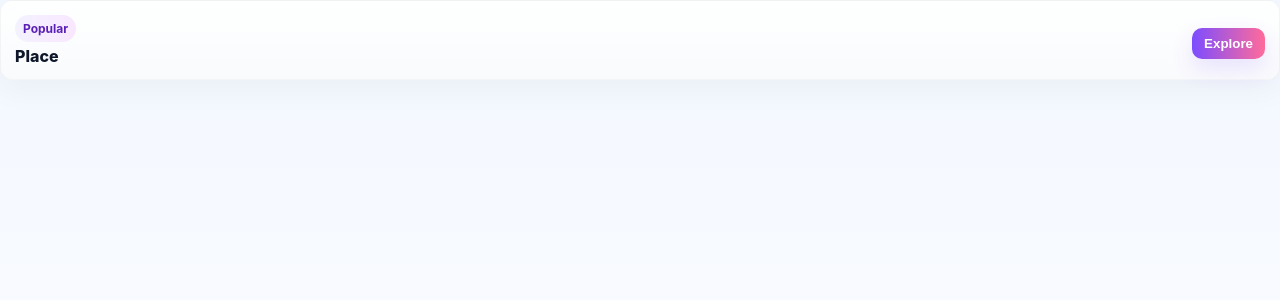
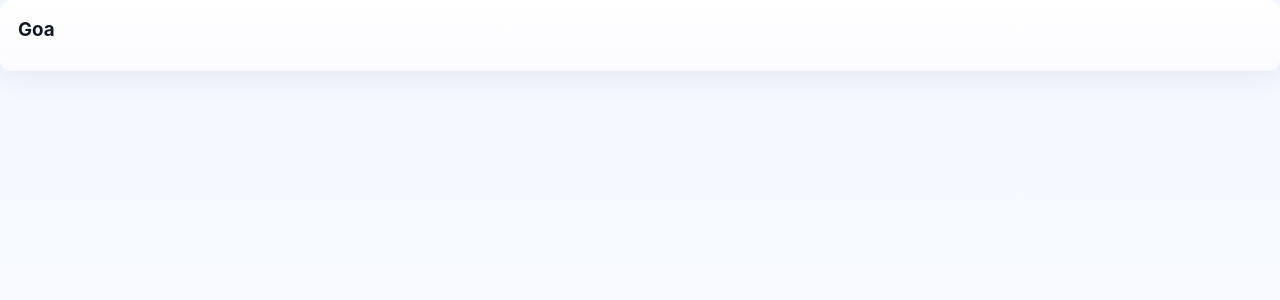
Before and after one commit to anil2941985/panchi-app, a Next.js app: page /components/PlanCard in a window 1280 px wide. Shown: the top 300 px of the page. Built offline with nearby package versions, Linux system fonts and the light colour scheme.

Commit message:
Update PlanCard.js

```diff
--- a/pages/components/PlanCard.js
+++ b/pages/components/PlanCard.js
@@ -1,81 +1,17 @@
 // pages/components/PlanCard.js
 import React from "react";
 
-/**
- * Simple, server-safe PlanCard component.
- * Exports a default React component that is safe for Next.js prerender.
- *
- * Props:
- *  - title (string)
- *  - subtitle (string)
- *  - range (string)
- *  - tag (string) optional
- */
-
-export default function PlanCard({ title = "Place", subtitle = "", range = "", tag = "Popular" }) {
+export default function PlanCard({ title = "Goa", subtitle, children }) {
   return (
-    <div className="plan-card" role="article" aria-label={title}>
-      <div className="left">
-        <div className="meta">
-          <span className="tag">{tag}</span>
-        </div>
-        <div className="title">{title}</div>
-        {subtitle && <div className="subtitle">{subtitle}</div>}
-      </div>
-
-      <div className="right">
-        <div className="range">{range}</div>
-        <button className="explore" aria-label={`Explore ${title}`}>Explore</button>
-      </div>
-
-      <style jsx>{`
-        .plan-card {
-          display: flex;
-          justify-content: space-between;
-          align-items: center;
-          gap: 18px;
-          padding: 14px;
-          border-radius: 12px;
-          background: linear-gradient(180deg, rgba(255,255,255,0.9), rgba(250,250,252,0.9));
-          box-shadow: 0 12px 30px rgba(12,15,20,0.04);
-          border: 1px solid rgba(16,24,40,0.04);
-          min-width: 220px;
-        }
-
-        .left { display:flex; flex-direction:column; gap:6px; flex:1; min-width:0; }
-        .meta { display:flex; gap:8px; align-items:center; }
-        .tag {
-          display:inline-block;
-          padding:6px 8px;
-          font-size:12px;
-          border-radius:999px;
-          background:linear-gradient(90deg,#f3f2ff,#f9e7ff);
-          color:#5b21b6;
-          font-weight:700;
-        }
-
-        .title { font-weight:800; font-size:16px; color:#0f172a; line-height:1.05; overflow:hidden; text-overflow:ellipsis; white-space:nowrap; }
-        .subtitle { color:#6b7280; font-size:13px; margin-top:2px; overflow:hidden; text-overflow:ellipsis; white-space:nowrap; }
-
-        .right { display:flex; flex-direction:column; align-items:flex-end; gap:8px; }
-        .range { font-weight:700; color:#0f172a; font-size:14px; }
-        .explore {
-          background: linear-gradient(90deg, #7c4dff, #ff6b9a);
-          color:white;
-          padding:8px 12px;
-          border-radius:10px;
-          border:none;
-          font-weight:700;
-          cursor:pointer;
-          box-shadow: 0 10px 22px rgba(124,77,255,0.14);
-        }
-
-        @media (max-width: 640px) {
-          .plan-card { padding:10px; gap:12px; }
-          .title { font-size:15px; }
-          .range { font-size:13px; }
-        }
-      `}</style>
+    <div style={{
+      borderRadius: 12,
+      background: "linear-gradient(180deg,#fff,#fbfbff)",
+      padding: 18,
+      boxShadow: "0 8px 28px rgba(20,30,50,0.06)"
+    }}>
+      <h3 style={{ margin: 0 }}>{title}</h3>
+      {subtitle && <div style={{ color: "#6b7280", marginTop: 6 }}>{subtitle}</div>}
+      <div style={{ marginTop: 12 }}>{children}</div>
     </div>
   );
 }
```
